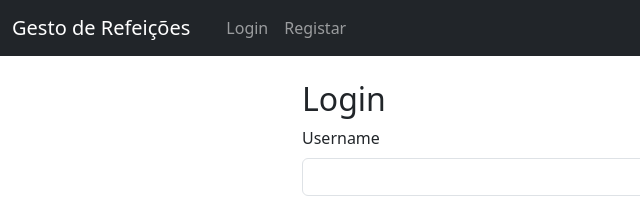
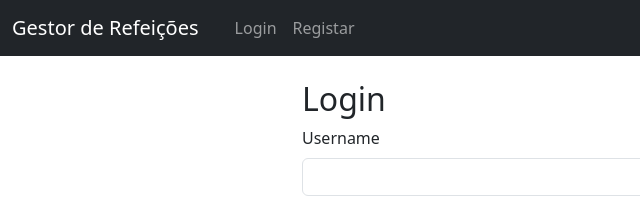
Before and after one commit to rubsxyz/GestorRefeicoes, a plain HTML site: page frontend/index.html in a window 1280 px wide. Shown: the top 209 px of the page, 0-640 px from the left. Drawn offline with nearby package versions, Linux system fonts and the light colour scheme.

Commit message:
Add new feature
Co-authored-by: Daniil <daniil.baida.t0118924@edu.atec.pt>

```diff
--- a/frontend/index.html
+++ b/frontend/index.html
@@ -14,7 +14,7 @@
     <!-- Navbar -->
     <nav class="navbar navbar-expand-lg navbar-dark bg-dark">
       <div class="container-fluid">
-        <a class="navbar-brand" href="#">Gesto de Refeições</a>
+        <a class="navbar-brand" href="#">Gestor de Refeições</a>
         <div class="container-fluid" id="navbarNav">
           <ul class="navbar-nav ms-auto">
             <li class="nav-item" id="nav-login">
```
